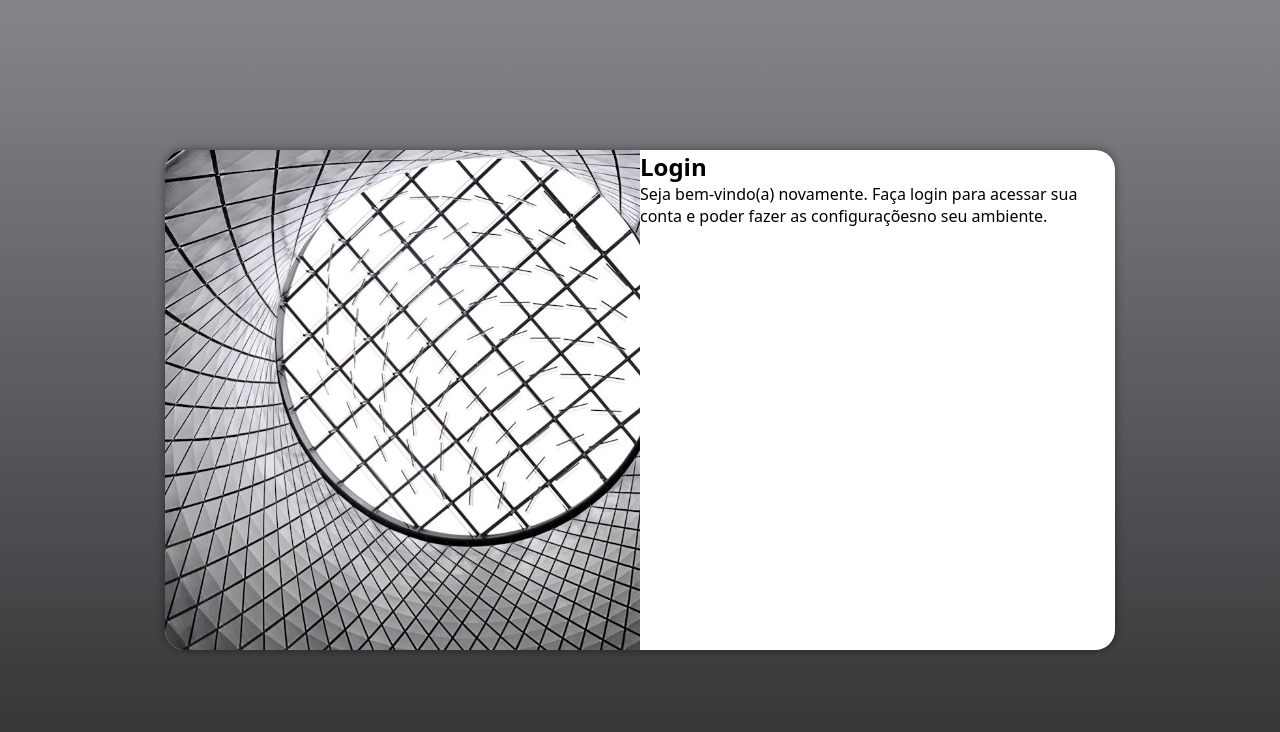
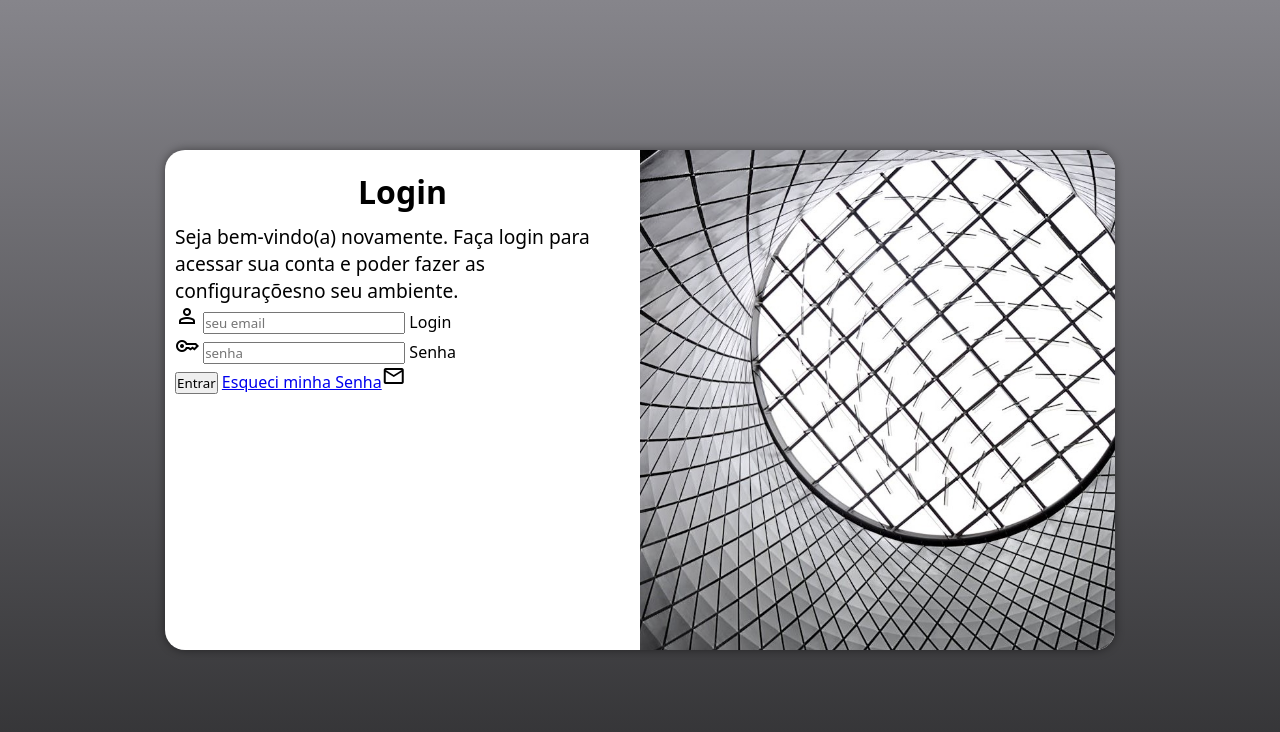
Before and after one commit to patyfc24/Projeto-login, a plain HTML site: page index.html in a window 1280 px wide. Drawn offline with nearby package versions, Linux system fonts and the light colour scheme.

Commit message:
adicionei o formulario

```diff
--- a/estilos/media-query.css
+++ b/estilos/media-query.css
@@ -27,12 +27,16 @@
         width: 950px;
     }
     section#login > div#imagem {
-        float: left;
+        float: right;
         width: 50%;
         height: 100%;
     }
     section#login > div#formulario {
-        float: right;
+        float: left;
         width: 50%;
     }
+    div#formulario > p {
+    font-size: 1.2em;
 }
+
+}
--- a/estilos/style.css
+++ b/estilos/style.css
@@ -40,7 +40,7 @@
     background-image: url('../imagens/pexels-pixabay-158571.jpg');
     background-repeat: no-repeat;
     background-size: cover;
-    background-position: left, bottom;
+    background-position: left bottom;
     height: 200px;
     transition: width .3s, height .3s;/*animação*/
     transition-timing-function: ease;
@@ -50,3 +50,13 @@
     padding: 10px;
 
 }
+div#formulario > h1 {
+    text-align: center;
+    margin: 10px;
+}
+div#formulario > h1 {
+    font-size: 2em;
+}
+div#formulario > p {
+    font-size: 0.8em;
+}
--- a/index.html
+++ b/index.html
@@ -4,6 +4,7 @@
     <meta charset="UTF-8">
     <meta name="viewport" content="width=device-width, initial-scale=1.0">
     <title>Login</title>
+   <link rel="stylesheet" href="https://fonts.googleapis.com/css2?family=Material+Symbols+Outlined:opsz,wght,FILL,GRAD@20..48,100..700,0..1,-50..200" />
     <link rel="stylesheet" href="estilos/style.css">
     <link rel="stylesheet" href="estilos/media-query.css">
 </head>
@@ -13,11 +14,27 @@
         <div id="imagem">
         <!--aqui vai a imagens pela css-->
         </div>
-        <div formulario>
+        <div id="formulario">
         <h1>Login</h1>
         <p>
             Seja bem-vindo(a) novamente. Faça login para acessar sua conta e poder fazer as configuraçõesno seu ambiente.</p>
-            <form action="login-php" method="post"></form>
+            <form action="login-php" method="post" autocomplete="on">
+                <div class="campo">
+            <span class="material-symbols-outlined">person</span>
+                <input type="email" name="login" id="ilogin" placeholder="seu email" autocomplete="email" required maxlength="30">
+                <label for="ilogin">Login</label>
+
+                </div>
+
+                <div class="campo">
+            <span class="material-symbols-outlined">key</span>
+                    <input type="password" name="senha" id="isenha" placeholder="senha" autocomplete="current-password" required minlength="8" maxlength="20">
+                    <label for="isenha">Senha</label>
+                </div>
+                <input type="submit" value="Entrar">
+                <a href="esqueci.html">Esqueci minha Senha</a><i class="material-symbols-outlined">email</i>
+
+            </form>
         </div>
         </section>
     </main>
```
